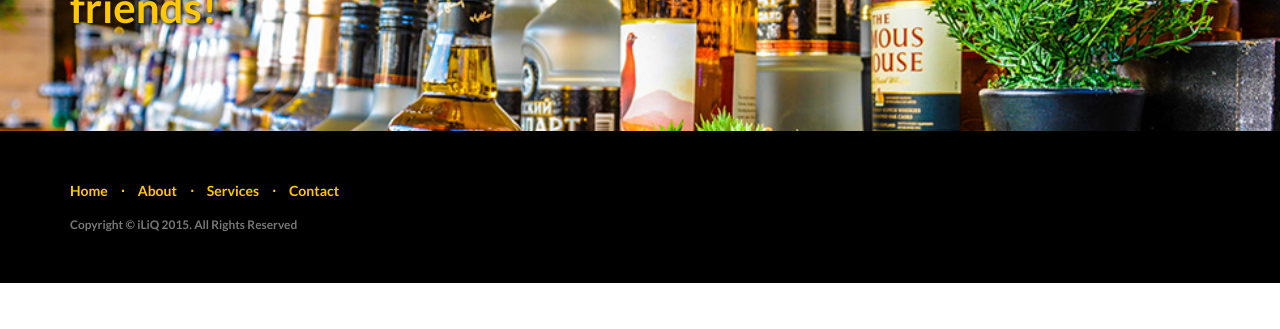
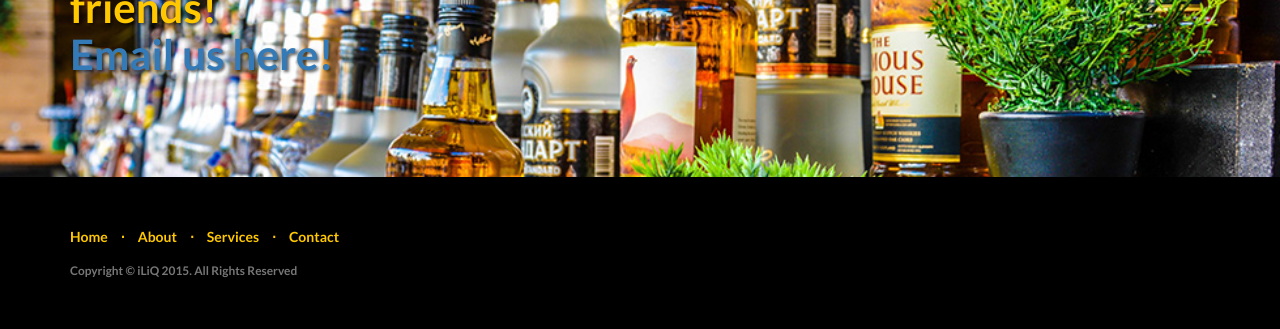
Before and after one commit to rkspar/iliq_new, a plain HTML site: page public/index.html in a window 1280 px wide. Shown: the part 2140-2469 px from the top of the page. Before the commit the page ends 2423 px from the top, so only its background shows below. Drawn offline with nearby package versions, Linux system fonts and the light colour scheme.

Commit message:
Added Email

```diff
--- a/public/index.html
+++ b/public/index.html
@@ -174,6 +174,7 @@
             <div class="row">
                 <div class="col-lg-6">
                     <h2>Follow us and share with your friends!</h2>
+                    <h2> <a href="mailto:re@iliq.miami">Email us here!</a></h2>
                 </div>
                 <div class="col-lg-6">
                     <ul class="list-inline banner-social-buttons">
```
